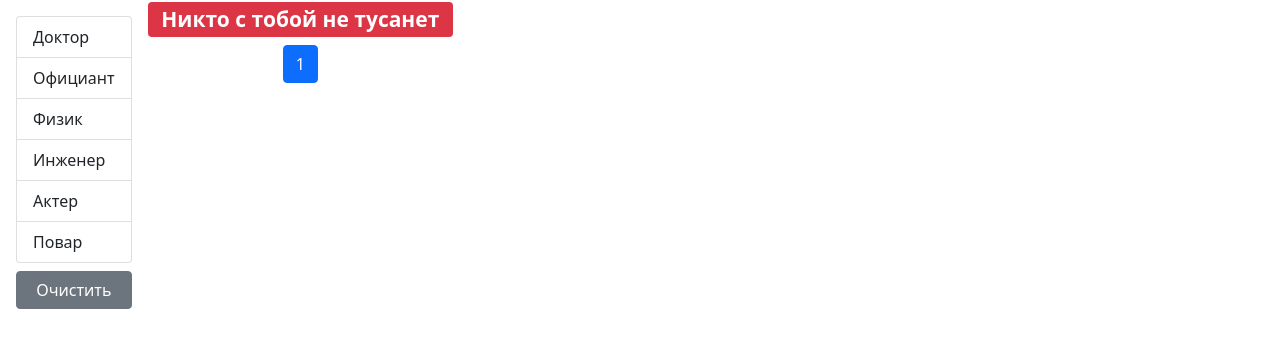
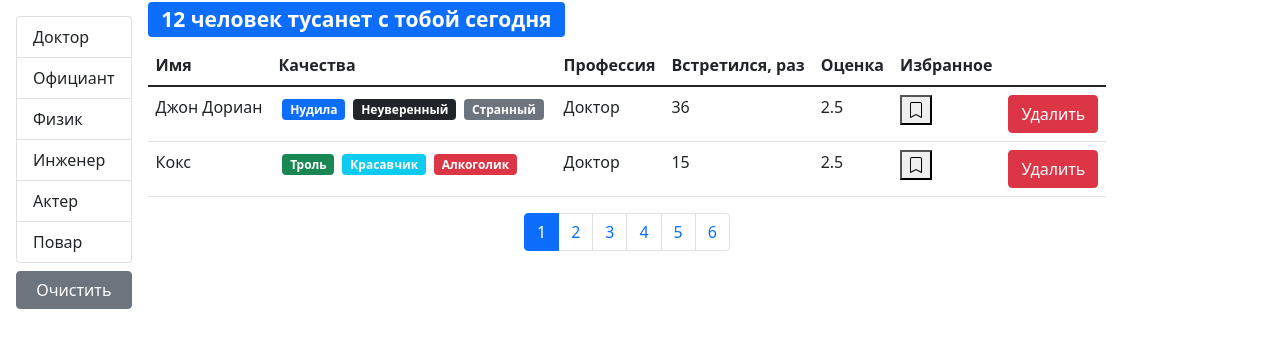
Before and after one commit to vitalii-kompaniets/course-work, a React (Create React App) app: page / in a window 1280 px wide. Shown: the top 348 px of the page. Built offline with nearby package versions, Linux system fonts and the light colour scheme.

Commit message:
Final commit DZ-Filtration

```diff
--- a/src/app.jsx
+++ b/src/app.jsx
@@ -3,9 +3,9 @@ import Users from "./components/users";
 import api from "./api";
 
 const App = () => {
-    const [users, setUsers] = useState();
+    const [users, setUsers] = useState([]);
     useEffect(() => {
-        api.users.fetchAll().then((person) => setUsers(person));
+        api.users.fetchAll().then((data) => setUsers(data));
     }, []);
 
     const handleDelete = (userId) => {
--- a/src/components/users.jsx
+++ b/src/components/users.jsx
@@ -28,10 +28,14 @@ const Users = ({ users: allUsers, ...rest }) => {
     };
 
     const filteredUsers = selectedProf
-        ? allUsers.filter((user) => user.profession === selectedProf)
+        ? allUsers.filter(
+              (user) =>
+                  JSON.stringify(user.profession) ===
+                  JSON.stringify(selectedProf)
+          )
         : allUsers;
 
-    const count = filteredUsers;
+    const count = filteredUsers.length;
 
     const userCrop = paginate(filteredUsers, currentPage, pageSize);
 
```
Also changed, not shown: .eslintrc.js.
